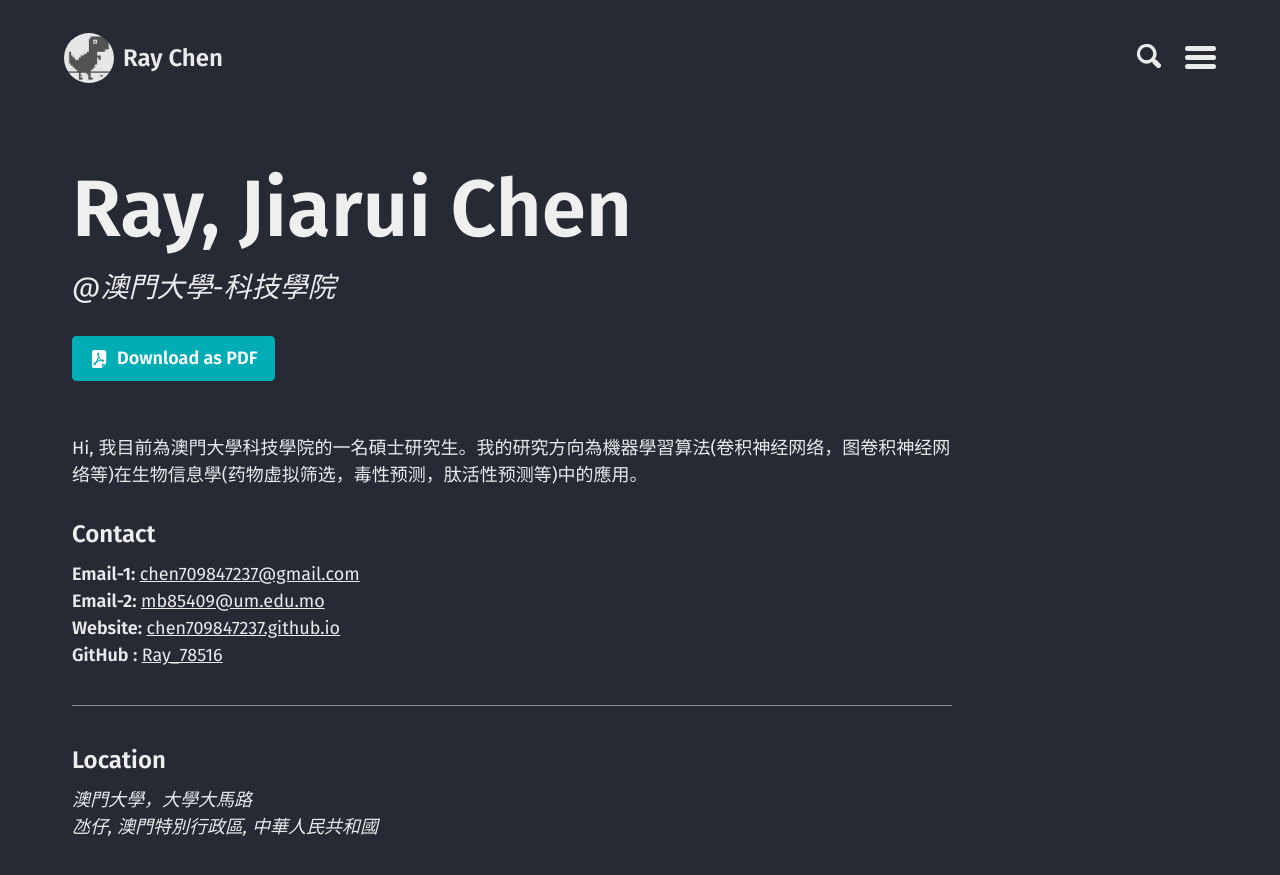
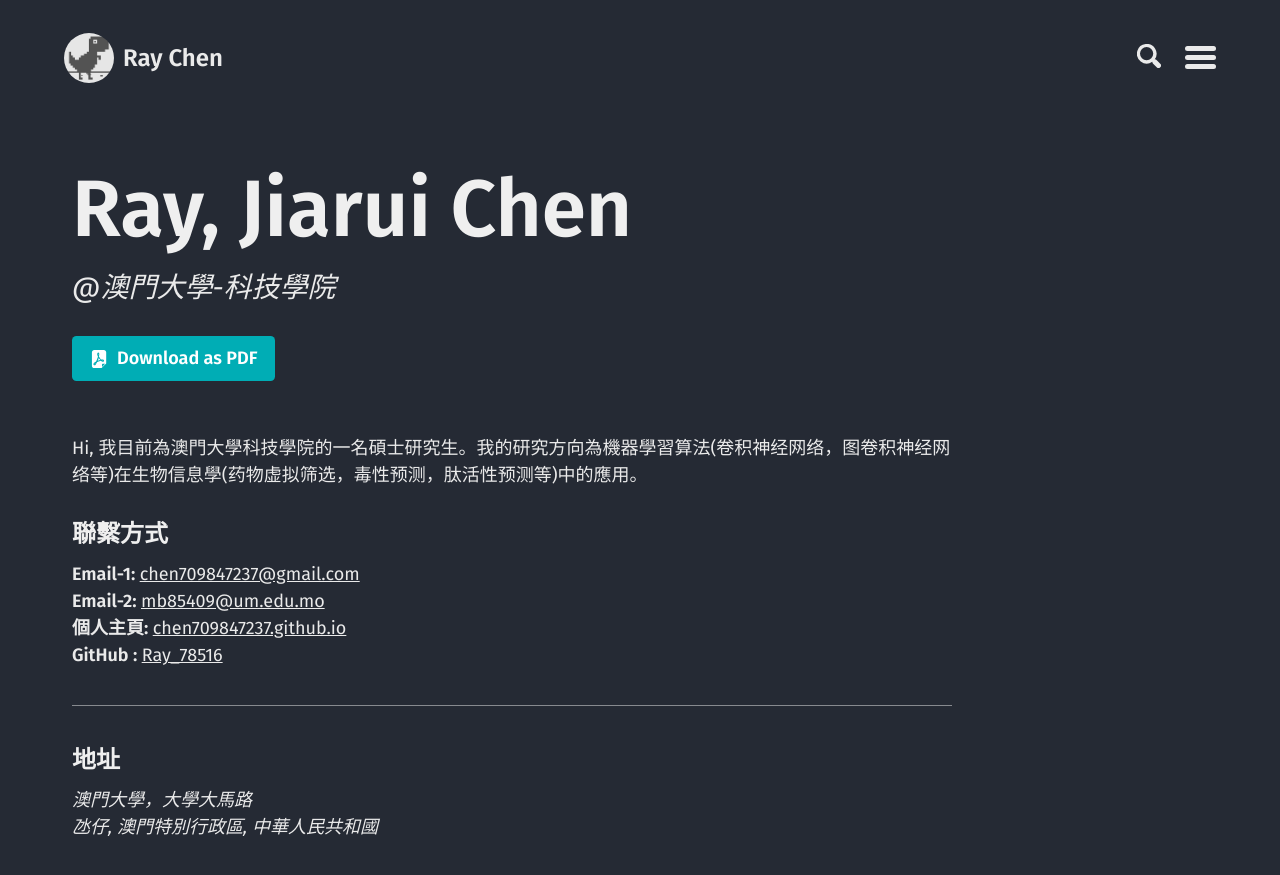
Before and after one commit to chen709847237/chen709847237, a Jekyll site: the page built from cv_cn.md, in a window 1280 px wide and 900 px high. Shown: the top 875 px of the window. Built offline with Jekyll 4.4.1, drawn with Linux system fonts in a browser that asks for light colours.

Commit message:
Update basics.html

```diff
--- a/_includes/cv_cn/basics.html
+++ b/_includes/cv_cn/basics.html
@@ -6,7 +6,7 @@
 
 <div id="contact" class="entry">
   <header class="entry-header">
-    <h3 class="entry-title">Contact</h3>
+    <h3 class="entry-title">聯繫方式</h3>
   </header>
 
   <div class="entry-content">
@@ -17,10 +17,10 @@
       <div class="email"><strong>Email-2: </strong> <a href="mailto:{{ cv.basics.email }}">{{ cv.basics.email2 }}</a></div>
     {% endif %}
     {% if cv.basics.phone %}
-      <div class="phone"><strong>Phone: </strong> {{ cv.basics.phone }}</div>
+      <div class="phone"><strong>電話: </strong> {{ cv.basics.phone }}</div>
     {% endif %}
     {% if cv.basics.website %}
-      <div class="website"><strong>Website: </strong> <a href="{{ cv.basics.website }}">{{ cv.basics.website }}</a></div>
+      <div class="website"><strong>個人主頁: </strong> <a href="{{ cv.basics.website }}">{{ cv.basics.website }}</a></div>
     {% endif %}
     {% if cv.basics.profiles %}
       {% for p in cv.basics.profiles %}
@@ -46,7 +46,7 @@
 {% if cv.basics.location %}
   <div id="location" class="entry">
     <header class="entry-header">
-      <h3 class="entry-title">Location</h3>
+      <h3 class="entry-title">地址</h3>
     </header>
 
     <div class="entry-content">
```
